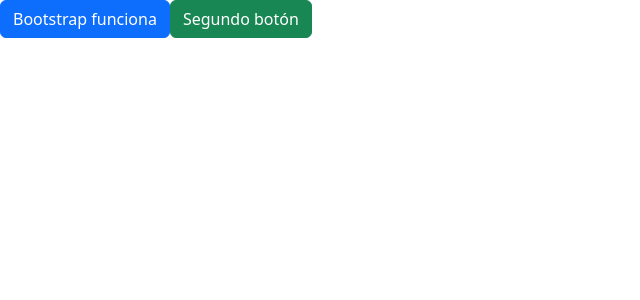
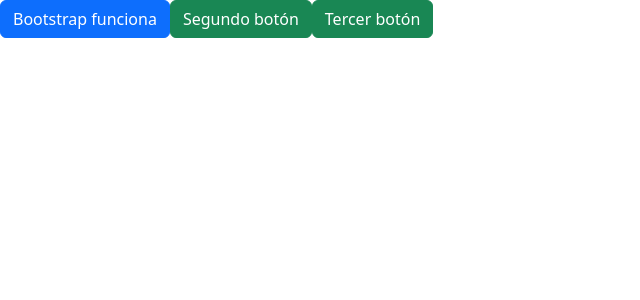
Before and after one commit to EloyRomero19/SuperCarsWeb, an Angular app in the folder web-coches/: page / in a window 1280 px wide. Shown: the top 300 px of the page, without its empty margins (0-640 px from the left). Built offline with nearby package versions, Linux system fonts and the light colour scheme.

Commit message:
Agregado del tercer boton

```diff
--- a/web-coches/src/app/app.component.html
+++ b/web-coches/src/app/app.component.html
@@ -1,2 +1,3 @@
 <button class="btn btn-primary">Bootstrap funciona</button>
 <button class="btn btn-success">Segundo botón</button>
+<button class="btn btn-success">Tercer botón</button>
```
